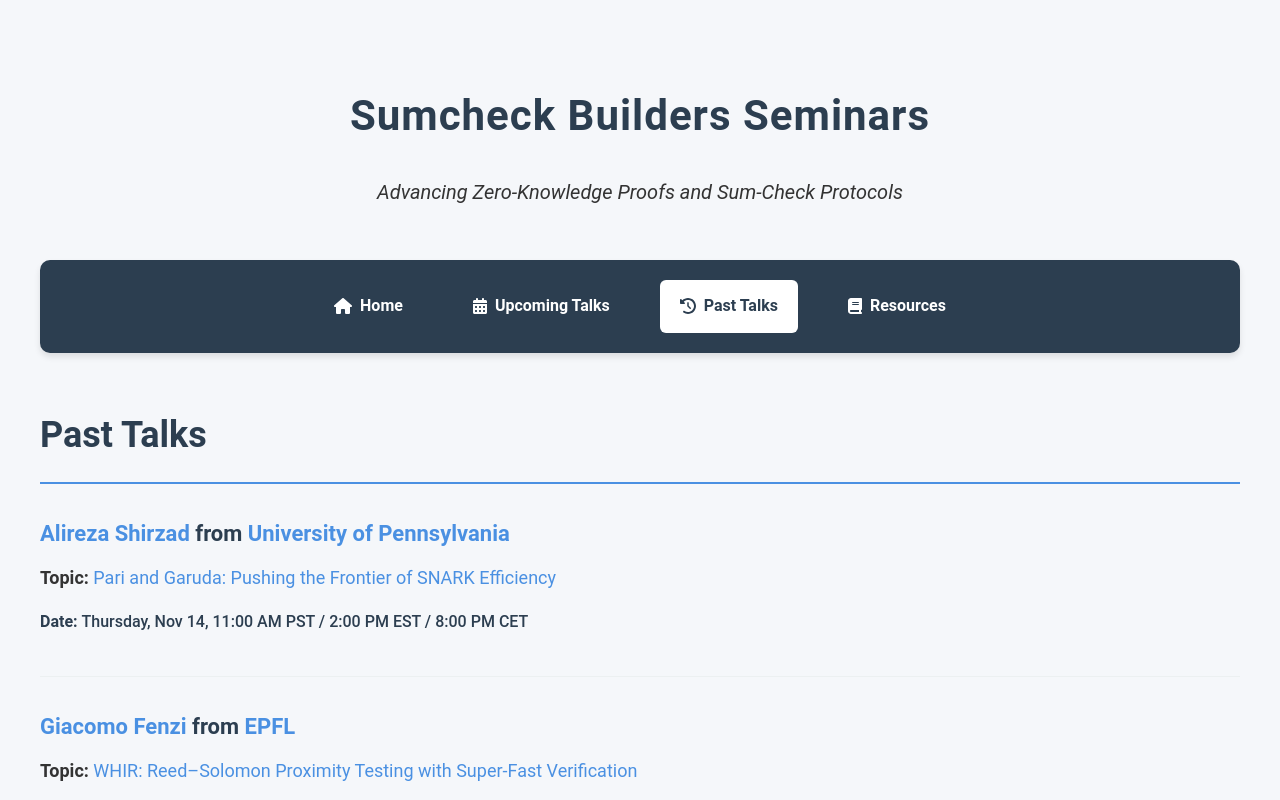
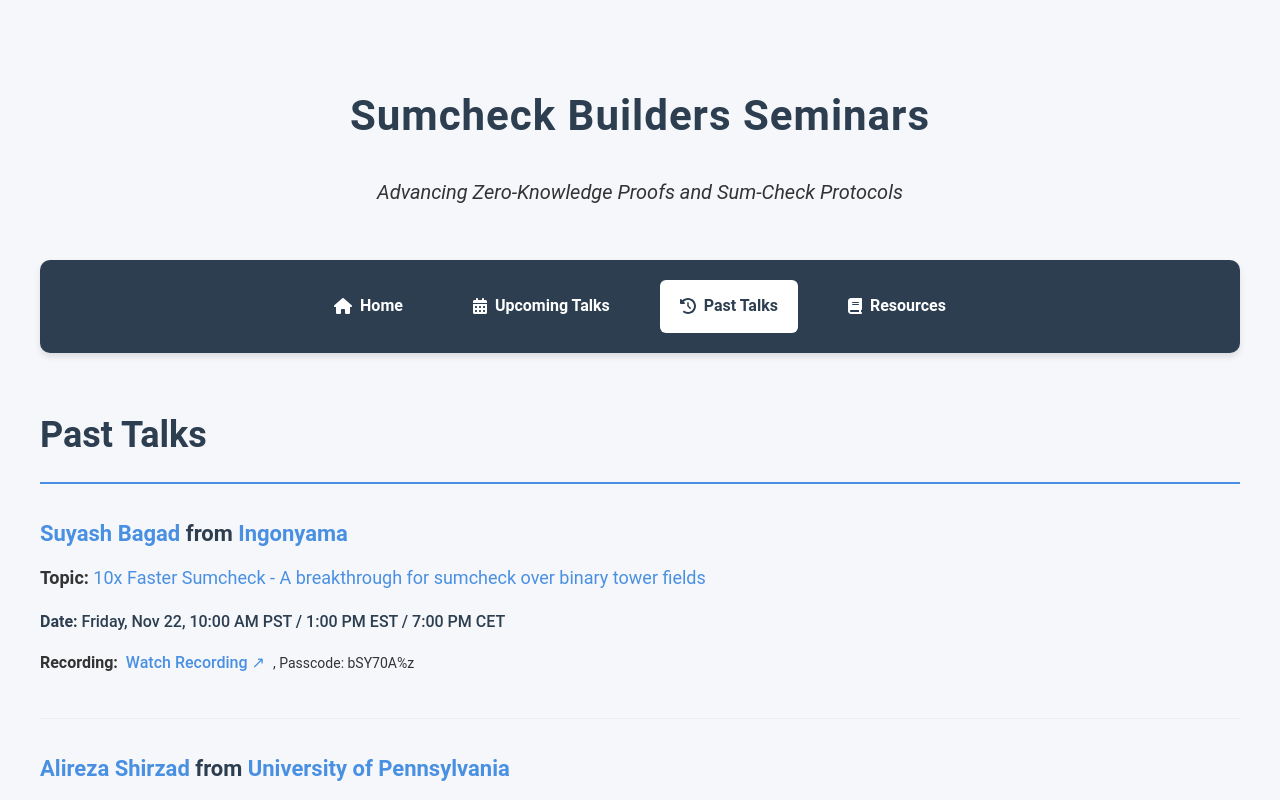
Before and after one commit to PolyhedraZK/sumcheck-builders, a React (Create React App) app in the folder sumcheck-builders-react/: page /past in a window 1280 px wide. Shown: the top 800 px of the page. Built offline with nearby package versions, Linux system fonts and the light colour scheme.

Commit message:
update talks

```diff
--- a/sumcheck-builders-react/src/data/talks.js
+++ b/sumcheck-builders-react/src/data/talks.js
@@ -1,20 +1,4 @@
 export const upcomingTalks = [
-  {
-    id: "10x-faster-sumcheck-2024",
-    speaker: {
-      name: "Suyash Bagad",
-      personalWebsite: "https://www.ingonyama.com/authors/suyash-bagad",
-      affiliation: {
-        name: "Ingonyama",
-        website: "https://www.ingonyama.com/"
-      }
-    },
-    topic: "10x Faster Sumcheck - A breakthrough for sumcheck over binary tower fields",
-    topicLink: "#",
-    date: "Friday, Nov 22, 10:00 AM PST / 1:00 PM EST / 7:00 PM CET",
-    bio: "Suyash is a researcher at Ingonyama, working on algorithms to accelerate proof generation. He previously was a cryptography engineer at Aztec.",
-    abstract: "Sumcheck has become the new bottleneck for a SNARK prover when working over towers of Binary fields, especially with the emergence of fast commitment schemes like Binius. We devise a novel algorithm based on the Toom-Cook multiplication technique to accelerate the sumcheck prover by atleast an order of magnitude.\n\nIn this talk, we will dive into the details of our algorithm and discuss some encouraging results with our implementation. Our techniques also apply to the sumcheck more generally in case when the witness magnitude is \"small\"."
-  },
   {
     id: "Khatam",
     speaker: {
@@ -47,6 +31,24 @@ export const upcomingTalks = [
 
 export const pastTalks = [
   {
+    id: "10x-faster-sumcheck-2024",
+    speaker: {
+      name: "Suyash Bagad",
+      personalWebsite: "https://www.ingonyama.com/authors/suyash-bagad",
+      affiliation: {
+        name: "Ingonyama",
+        website: "https://www.ingonyama.com/"
+      }
+    },
+    topic: "10x Faster Sumcheck - A breakthrough for sumcheck over binary tower fields",
+    topicLink: "https://ingonyama.slides.com/suyash67/10x-faster-sumcheck-over-binary-tower-fields/fullscreen",
+    date: "Friday, Nov 22, 10:00 AM PST / 1:00 PM EST / 7:00 PM CET",
+    bio: "Suyash is a researcher at Ingonyama, working on algorithms to accelerate proof generation. He previously was a cryptography engineer at Aztec.",
+    recording: "https://zoom.us/rec/share/0t-jmB8YWE-F_ILHno4FVPFBFozRAc8jLjN3WdWu75QLy1_vhsMe4dT6i7SdqYf8.vLF1y3wcQHHIM61s?startTime=1732298663000",
+    recordingPassword: "bSY70A%z",
+    abstract: "Sumcheck has become the new bottleneck for a SNARK prover when working over towers of Binary fields, especially with the emergence of fast commitment schemes like Binius. We devise a novel algorithm based on the Toom-Cook multiplication technique to accelerate the sumcheck prover by atleast an order of magnitude.\n\nIn this talk, we will dive into the details of our algorithm and discuss some encouraging results with our implementation. Our techniques also apply to the sumcheck more generally in case when the witness magnitude is \"small\"."
+  },
+  {
     id: "pari-and-garuda-2024",
     speaker: {
       name: "Alireza Shirzad",
@@ -60,6 +62,8 @@ export const pastTalks = [
     topicLink: "https://eprint.iacr.org/2024/1245",
     date: "Thursday, Nov 14, 11:00 AM PST / 2:00 PM EST / 8:00 PM CET",
     bio: "Alireza Shirzad is a first-year PhD student at Penn advised by Dr. Pratyush Mishra. He is primarily interested in designing proof systems and SNARKs. Before coming to Penn, He obtained his Master's degree in Secure communications and Cryptography in 2023 and a bachelor's degree in Electrical Engineering in 2021 from Sharif University of Technology.",
+    recording: "https://zoom.us/rec/share/n2ZGZ0A3srcvEZesR8NV5K9_veatDqas117ZS-02lTnHj03nijVK__HdFvwqJYUd.h7TRNBQjSQ-ERIm6?startTime=1731611077000",
+    recordingPassword: "9pu*QhQ&",
     abstract: "SNARKs are powerful cryptographic primitives that allow a prover to produce a succinct proof of a computation. Two key goals of SNARK research are to minimize the size of the proof and to minimize the time required to generate the proof. In this work, we present new SNARK constructions that push the frontier on both of these goals.\n\nOur first construction, Pari, is a SNARK that achieves the smallest proof size amongst *all* known SNARKs. Specifically, Pari achieves a proof size of just two group elements and two field elements, which, when instantiated with the BLS12-381 curve, totals just 160 bytes, smaller than that of Groth16 [Groth, EUROCRYPT '16] and Polymath [Lipmaa, CRYPTO '24].\n\nOur second construction, Garuda, is a SNARK that reduces proof generation time by supporting, for the first time, arbitrary \"custom\" gates and *free* linear gates. To demonstrate Garuda's performance, we implement and evaluate it, and show that it provides significant prover-time savings compared to both the state-of-the-art SNARKs (Groth16 and HyperPlonk [EUROCRYPT '22])\n\nBoth constructions rely on a new cryptographic primitive: \"equifficient\" polynomial commitment schemes that enforce that committed polynomials have the same representation in particular bases. We provide both rigorous security definitions for this primitive as well as efficient constructions for univariate and multilinear polynomials."
   },
   {
```
